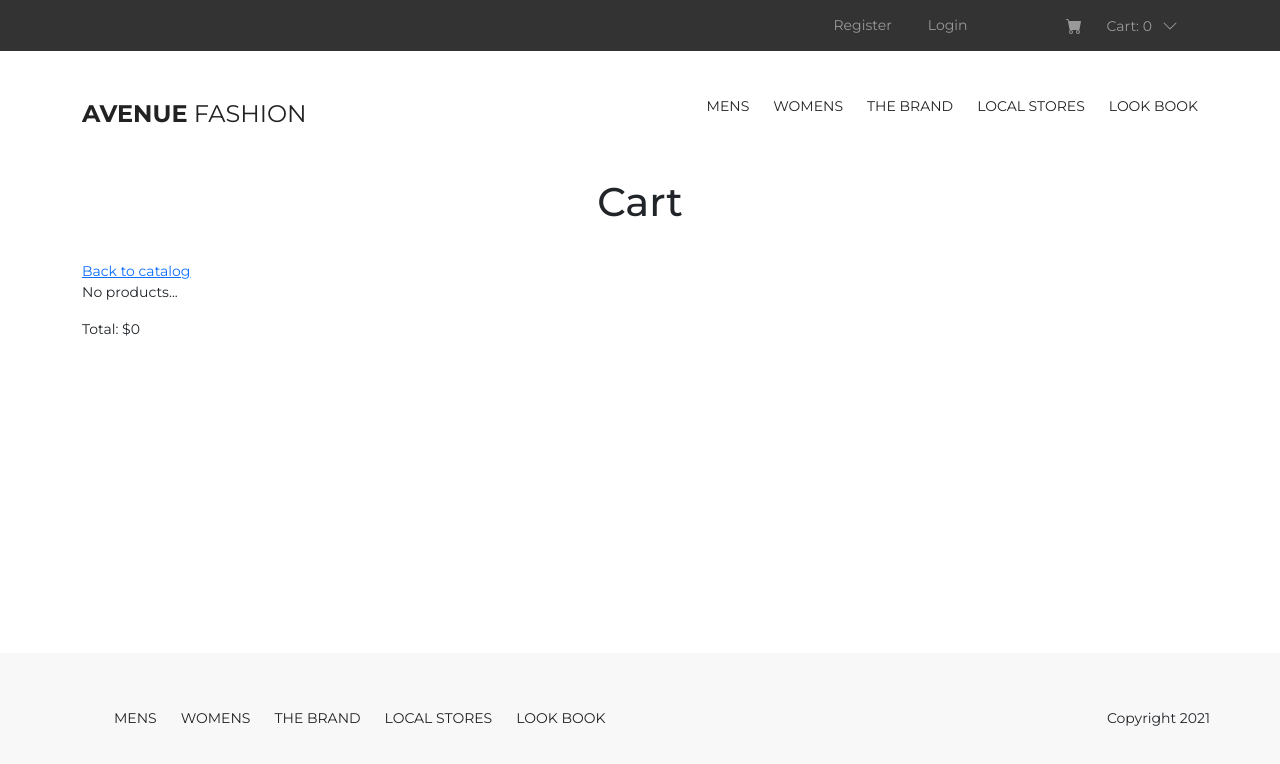
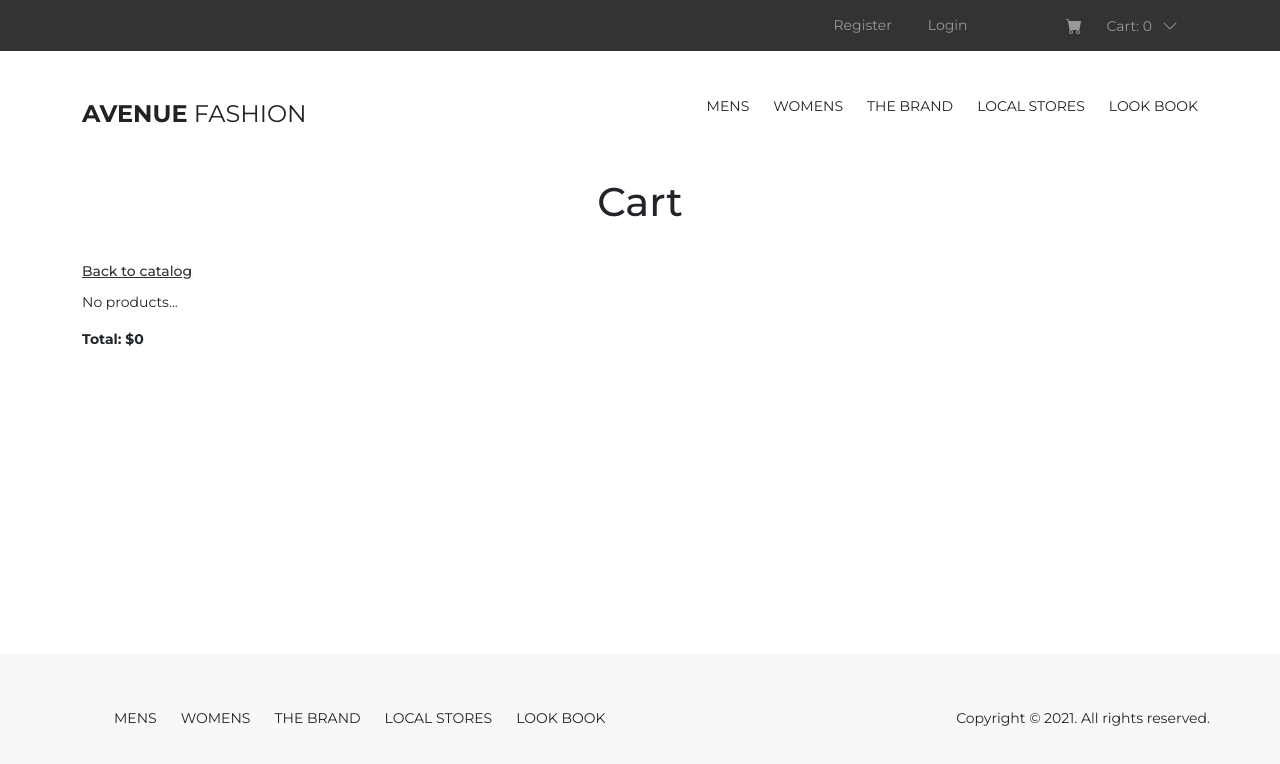
Before and after one commit to iphrodo/shop, a Vue app: page /cart in a window 1280 px wide. Shown: the top 764 px of the page. Built offline with nearby package versions, Linux system fonts and the light colour scheme.

Commit message:
builded project

```diff
--- a/src/components/v-cart/v-cart-item.vue
+++ b/src/components/v-cart/v-cart-item.vue
@@ -1,19 +1,19 @@
 <template>
-	<div class="v-cart-item">
+	<div class="b-cart_item v-cart-item">
 		<img :src="cart_item_data.image_link" alt="">
-		<div class="v-cart-item-info">
+		<div class="b-cart_item-info">
 			<p>{{ cart_item_data.name }}</p>
-			<p>{{ cart_item_data.price }}</p>
+			<p>${{ cart_item_data.price | roundPrice }}</p>
 		</div>
-		<div class="v-cart-item_quantity">
+		<div class="b-cart_item-quantity_wrap">
 			<p>Qty:</p>
-			<span>
-				<span @click="minusItemQuantity">-</span>
-				{{ cart_item_data.quantity }}
-				<span @click="plusItemQuantity">+</span>
+			<span class="b-cart_item-quantity_container">
+				<span @click="minusItemQuantity" class="btn btn-secondary">-</span>
+				<span class="b-cart_item-quantity">{{ cart_item_data.quantity }}</span>
+				<span @click="plusItemQuantity" class="btn btn-secondary">+</span>
 			</span>
 	</div>
-		<button @click="deleteFromCart">Delete</button>
+		<button @click="deleteFromCart" class="btn btn-danger">Delete</button>
 	</div>
 </template>
 
@@ -35,6 +35,11 @@
 		},
 		computed: {
 		},
+		filters: {
+			roundPrice(value) {
+				return Math.round(value);
+			}
+		},
 		methods: {
 			deleteFromCart() {
 				this.$emit('deleteFromCart');
@@ -55,7 +60,7 @@
 </script>
 
 <style lang="scss" scoped>
-	.v-cart-item {
+	.b-cart_item {
 		display: flex;
 		justify-content: space-between;
 		align-items: center;
@@ -63,6 +68,16 @@
 		border: 1px solid #ccc;
 		margin-bottom: 20px;
 		padding: 20px;
+
+		&-quantity {
+			min-width: 40px;
+			text-align: center;
+		}
+
+		&-quantity_container {
+			display: flex;
+			align-items: center;
+		}
 	}
 
 	img {
--- a/src/components/v-cart/v-cart.vue
+++ b/src/components/v-cart/v-cart.vue
@@ -1,7 +1,7 @@
 <template>
 	<div class="v-cart b-cart container">
 		<h1 class="b-page_title">Cart</h1>
-		<router-link :to="{name: 'catalog'}">
+		<router-link :to="{name: 'catalog'}" class="b-cart-back">
 			<div class="v-catalog__link_to_cart">Back to catalog</div>
 		</router-link>
 		<p v-if="!cart_data.length">No products...</p>
@@ -12,7 +12,7 @@
 			@deleteFromCart="deleteFromCart(index)"
 		/>
 		<div class="v-cart_total">
-			<p>Total: ${{ cartTotalCost }}</p>
+			<p><b>Total: ${{ cartTotalCost }}</b></p>
 		</div>
 	</div>
 </template>
@@ -70,6 +70,17 @@
 	}
 </script>
 
-<style>
+<style lang="scss" scoped>
+	.b-cart {
+		&-back {
+			color: #333333;
+			font-weight: 500;
+			margin-bottom: 10px;
+			display: block;
 
+			&:hover {
+				color: #00c8c8;
+			}
+		}
+	}
 </style>
--- a/src/components/v-footer/v-footer.vue
+++ b/src/components/v-footer/v-footer.vue
@@ -2,7 +2,7 @@
     <div class="v-footer b-footer">
         <div class="b-footer-container container">
             <v-main-navigation></v-main-navigation>
-            Copyright 2021
+            Copyright © 2021. All rights reserved.
         </div>
     </div>
 </template>
```
Also changed, not shown: 7 other files (tests, documents, lock files or other folders).
